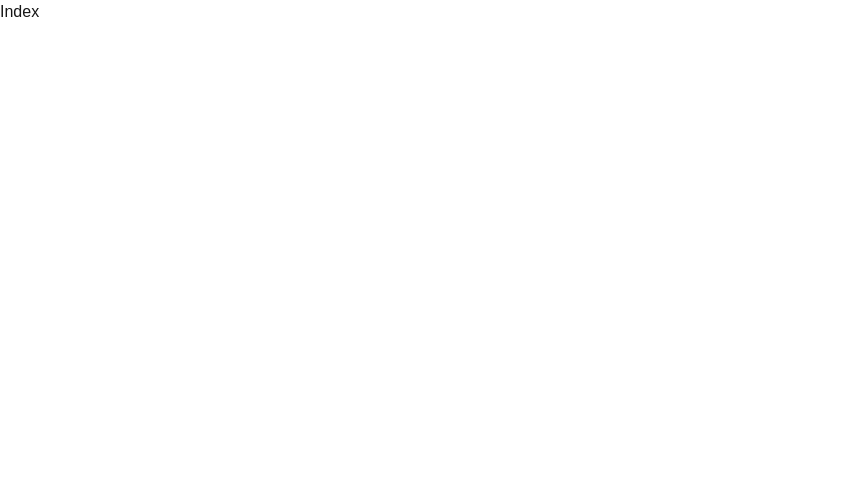
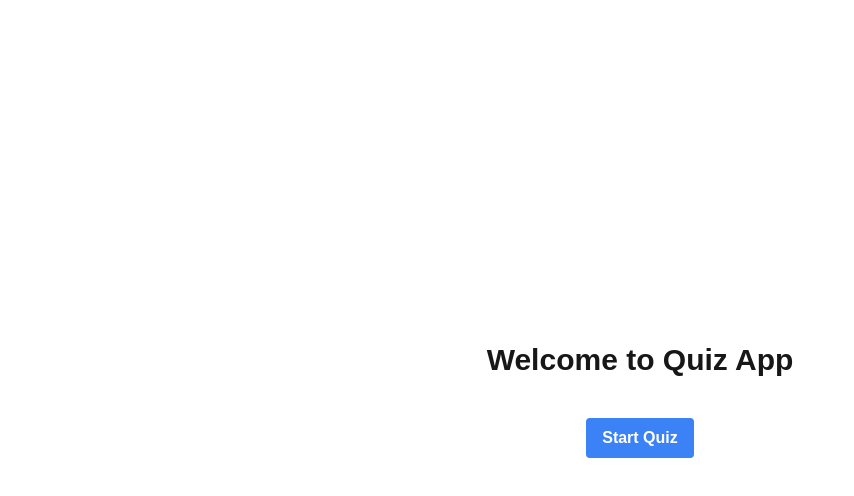
Before and after one commit to yash373/quiz-app-gun, a Next.js app: page / in a window 1280 px wide. Shown: the top 496 px of the page, without its empty margins (0-854 px from the left). Built offline with nearby package versions, Linux system fonts and the light colour scheme.

Commit message:
Finished Index Page

```diff
--- a/components/Page/Heading.tsx
+++ b/components/Page/Heading.tsx
@@ -0,0 +1,9 @@
+import React from 'react'
+
+const Heading = () => {
+  return (
+    <div className='text-3xl font-semibold'>Welcome to Quiz App</div>
+  )
+}
+
+export default Heading
--- a/components/Page/StartButton.tsx
+++ b/components/Page/StartButton.tsx
@@ -0,0 +1,13 @@
+import React from 'react'
+
+interface Props {
+    onClick: () => void,
+}
+
+const StartButton = ({onClick}:Props) => {
+    return (
+        <div className='bg-blue-500 hover:bg-blue-700 text-white font-bold py-2 px-4 rounded' onClick={onClick}>Start Quiz</div>
+    )
+}
+
+export default StartButton
--- a/pages/index.tsx
+++ b/pages/index.tsx
@@ -1,8 +1,20 @@
 import React from 'react'
+import Heading from '@/components/Page/Heading'
+import StartButton from '@/components/Page/StartButton'
+import { useRouter } from 'next/router'
 
 const Index = () => {
+  const router = useRouter()
+
+  const onClick = () => {
+    router.push("/quiz")
+  }
+
   return (
-    <div>Index</div>
+    <div className='flex flex-col space-y-10 items-center justify-center h-screen'>
+      <Heading />
+      <StartButton onClick={onClick} />
+    </div>
   )
 }
 
--- /dev/null
+++ b/pages/quiz.tsx
@@ -0,0 +1,9 @@
+import React from 'react'
+
+const Quiz = () => {
+  return (
+    <div>Quiz</div>
+  )
+}
+
+export default Quiz
```
